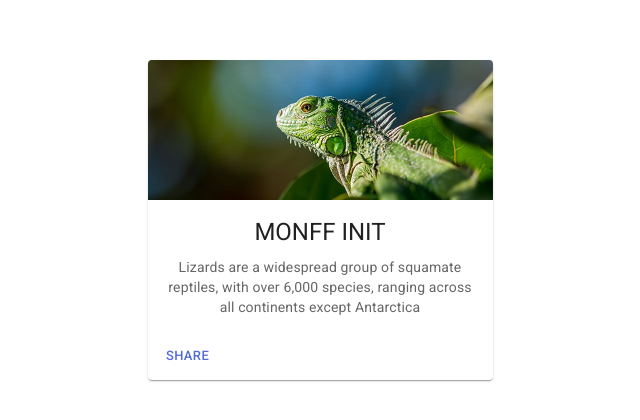
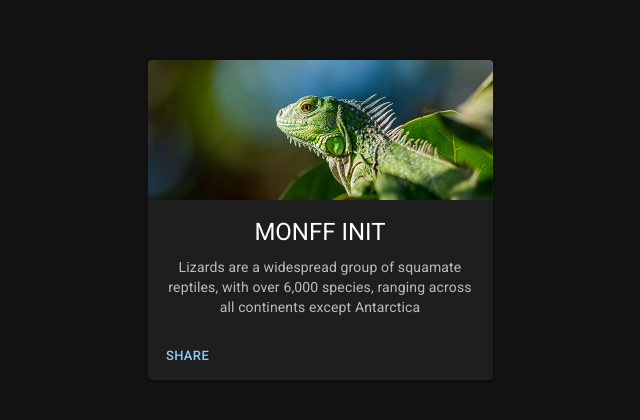
Before and after one commit to dbyrne978/productivity-planner, a React (Vite) app: page / in a window 1280 px wide. Shown: the part 180-600 px from the top of the page, without its empty margins (320-960 px from the left). Built offline with nearby package versions, Linux system fonts and the light colour scheme.

Commit message:
Force dark mode

```diff
--- a/src/theme.js
+++ b/src/theme.js
@@ -1,18 +1,9 @@
 import { createTheme } from '@mui/material/styles';
-import { red } from '@mui/material/colors';
 
 // Create a theme instance.
 const theme = createTheme({
   palette: {
-    primary: {
-      main: '#556cd6',
-    },
-    secondary: {
-      main: '#19857b',
-    },
-    error: {
-      main: red.A400,
-    },
+    mode: 'dark',
   },
 });
 
```
